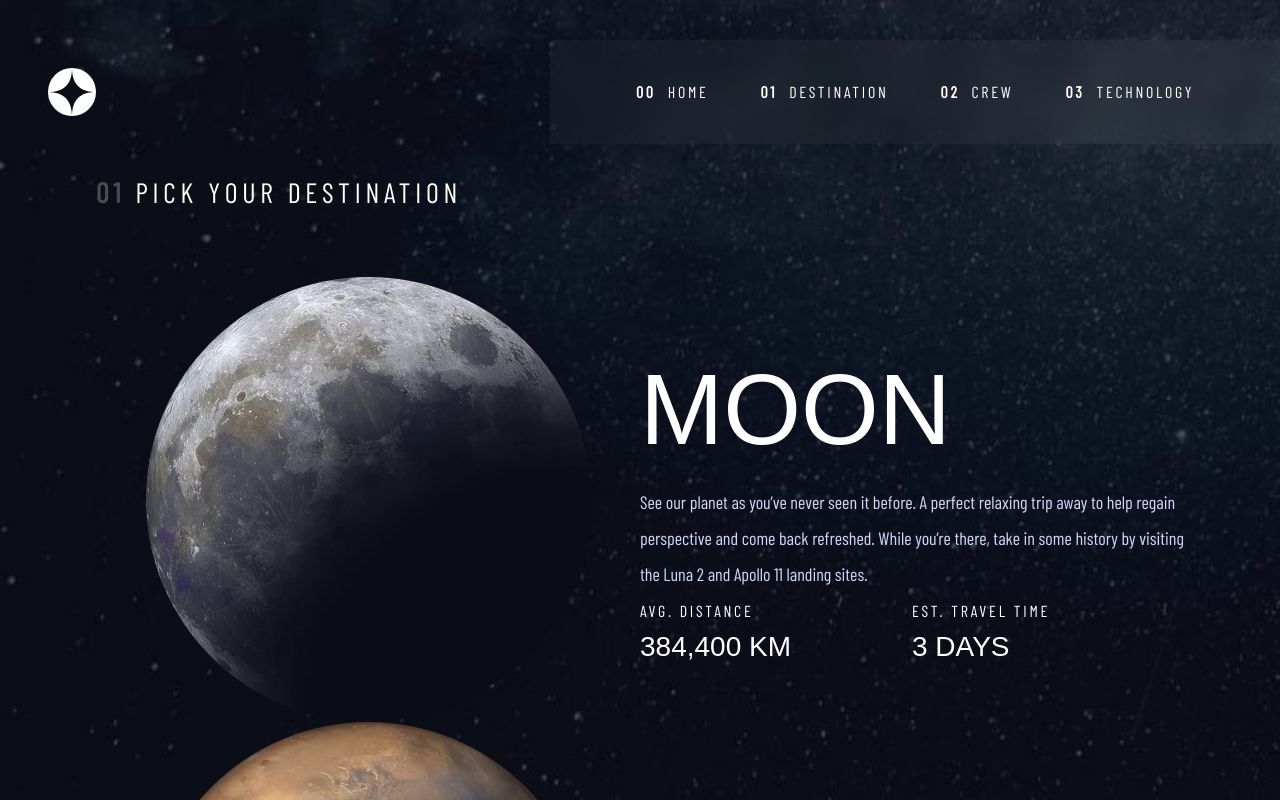
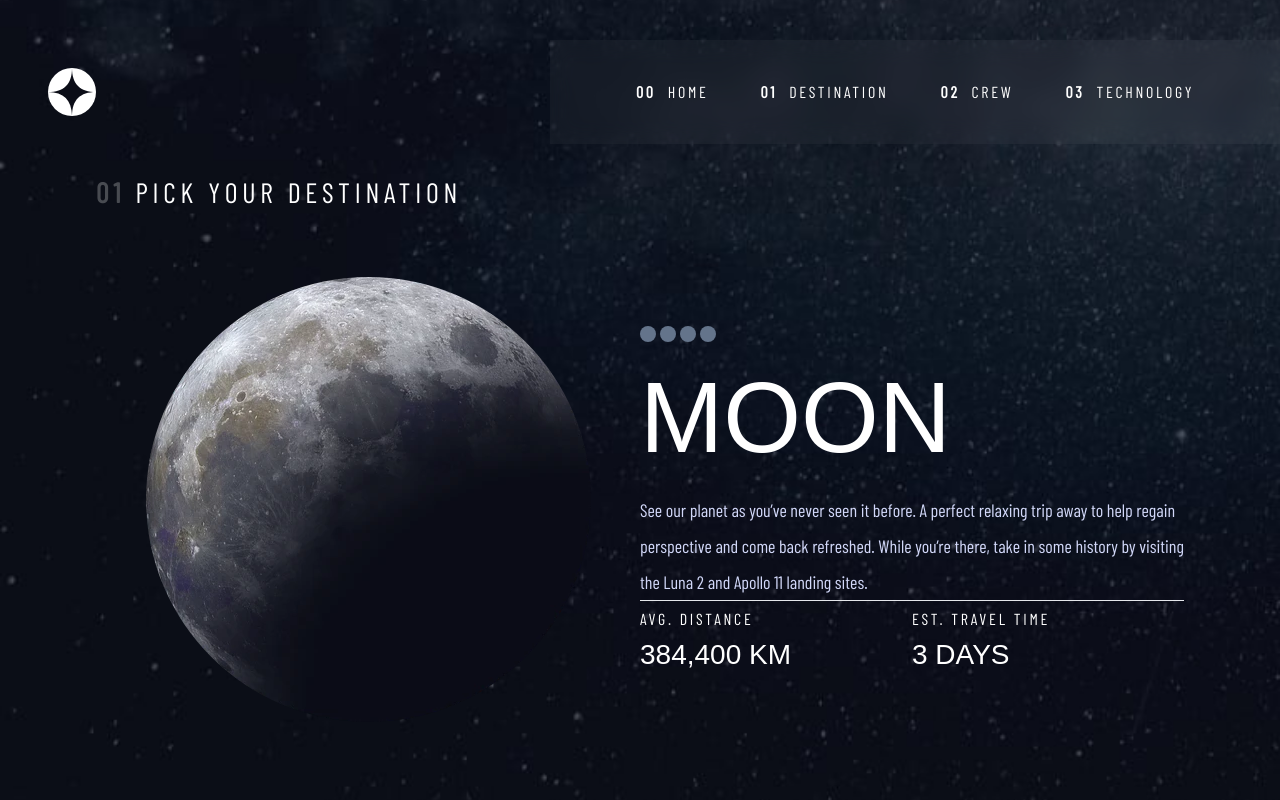
Before and after one commit to mackieva/space-tour, a Next.js app: page /destination in a window 1280 px wide. Shown: the top 800 px of the page. Built offline with nearby package versions, Linux system fonts and the light colour scheme; a web font is replaced by a local one.

Commit message:
Selection Logic

```diff
--- a/src/app/crew/page.tsx
+++ b/src/app/crew/page.tsx
@@ -1,11 +1,15 @@
+'use client';
+
 import Image from 'next/image';
 import bgDesktop from '/public/assets/crew/background-crew-desktop.jpg';
 import bgTablet from '/public/assets/crew/background-crew-tablet.jpg';
 import bgMobile from '/public/assets/crew/background-crew-mobile.jpg';
 import { data } from '@/util/data';
+import { useState } from 'react';
 
 export default function CrewPage() {
 	const content = data.crew;
+	const [tab, setTab] = useState(0);
 	return (
 		<main className='h-screen w-full p-24 absolute top-0 left-0'>
 			<Image
@@ -50,26 +54,44 @@ export default function CrewPage() {
 				</h5>
 			</div>
 			<div className='overflow-y-visible -mt-20'>
-				{content.map((c) => (
+				<div className='mx-w-screen-lg mx-auto grid grid-cols-2 relative z-20'>
+					<div className='flex flex-col justify-center items-start'>
+						{content.map((c, i) => (
 							<div
 								key={c.name}
-						className='mx-w-screen-lg mx-auto grid grid-cols-2 relative z-20'
+								className={`destinationContent ${tab === i && 'show'}`}
 							>
-						<div className='flex flex-col justify-center items-start'>
 								<h4>{c.role}</h4>
 								<h3>{c.name}</h3>
 								<p className='text-lavender'>{c.bio}</p>
 							</div>
+						))}
+						{content.map((c, i) => (
+							<button
+								key={i}
+								onClick={() => setTab(i)}
+								className='p-2 bg-slate-500 rounded-full'
+							></button>
+						))}
+					</div>
 					<div className='flex justify-center items-center'>
+						{content.map((c, i) => (
+							<div
+								key={c.name}
+								id={c.name}
+								className={`destinationContent ${tab === i ? 'show' : ''}`}
+							>
 								<Image
+									key={c.name}
 									src={c.images.webp}
 									width={445}
 									height={445}
 									alt={`Satellite Image of ${c.name}`}
 								/>
 							</div>
+						))}
 					</div>
-				))}
+				</div>
 			</div>
 		</main>
 	);
--- a/src/app/destination/page.tsx
+++ b/src/app/destination/page.tsx
@@ -1,11 +1,14 @@
+'use client';
 import Image from 'next/image';
 import { data } from '@/util/data';
 import bgDesktop from '/public/assets/destination/background-destination-desktop.jpg';
 import bgTablet from '/public/assets/destination/background-destination-tablet.jpg';
 import bgMobile from '/public/assets/destination/background-destination-mobile.jpg';
+import { useState } from 'react';
 
 export default function DestinationPage() {
 	const content = data.destinations;
+	const [tab, setTab] = useState(0);
 	return (
 		<main className='h-screen w-full p-24 absolute top-0 left-0'>
 			<Image
@@ -50,12 +53,14 @@ export default function DestinationPage() {
 				</h5>
 			</div>
 			<div className='overflow-hidden'>
-				{content.map((c) => (
+				<div className='mx-w-screen-lg mx-auto grid grid-cols-2 relative z-20'>
+					<div className='flex justify-center items-center'>
+						{content.map((c, i) => (
 							<div
 								key={c.name}
-						className='mx-w-screen-lg mx-auto grid grid-cols-2 relative z-20'
+								id={c.name}
+								className={`destinationContent ${tab === i ? 'show' : ''}`}
 							>
-						<div className='flex justify-center items-center'>
 								<Image
 									src={c.images.webp}
 									width={445}
@@ -63,7 +68,23 @@ export default function DestinationPage() {
 									alt={`Satellite Image of ${c.name}`}
 								/>
 							</div>
+						))}
+					</div>
 					<div className='flex flex-col justify-center items-start'>
+						<div className='flex gap-1'>
+							{content.map((c, i) => (
+								<button
+									key={i}
+									onClick={() => setTab(i)}
+									className='p-2 bg-slate-500 rounded-full'
+								></button>
+							))}
+						</div>
+						{content.map((c, i) => (
+							<div
+								key={c.name}
+								className={`destinationContent ${tab === i && 'show'}`}
+							>
 								<h2>{c.name}</h2>
 								<p className='text-lavender'>{c.description}</p>
 								<hr />
@@ -80,8 +101,9 @@ export default function DestinationPage() {
 									</div>
 								</div>
 							</div>
+						))}
 					</div>
-				))}
+				</div>
 			</div>
 		</main>
 	);
--- a/src/app/globals.css
+++ b/src/app/globals.css
@@ -43,3 +43,16 @@ h5 {
 .logoBorder {
 	@apply bg-slate-400 w-0 h-[1px] mr-[-100px] relative z-[50];
 }
+
+/*** DESTINATIONS ****/
+
+.destinationContent {
+	display: none;
+	opacity: 0;
+	transition: all 0.3s ease;
+}
+
+.destinationContent.show {
+	display: block;
+	opacity: 1;
+}
--- a/src/app/technology/page.tsx
+++ b/src/app/technology/page.tsx
@@ -1,11 +1,14 @@
+'use client';
 import Image from 'next/image';
 import bgDesktop from '/public/assets/technology/background-technology-desktop.jpg';
 import bgTablet from '/public/assets/technology/background-technology-tablet.jpg';
 import bgMobile from '/public/assets/technology/background-technology-mobile.jpg';
 import { data } from '@/util/data';
+import { useState } from 'react';
 
 export default function TechnologyPage() {
 	const content = data.technology;
+	const [tab, setTab] = useState(0);
 	return (
 		<main className='h-screen w-full p-24 absolute top-0 left-0'>
 			<Image
@@ -50,26 +53,41 @@ export default function TechnologyPage() {
 				</h5>
 			</div>
 			<div className='overflow-y-visible -mt-20'>
-				{content.map((c) => (
+				<div className='mx-w-screen-lg mx-auto grid grid-cols-3 relative z-20'>
+					<div className='flex flex-col gap-1'>
+						{content.map((c, i) => (
+							<button
+								key={i}
+								onClick={() => setTab(i)}
+								className='p-2 bg-slate-500 rounded-full'
+							></button>
+						))}
+					</div>
+					<div className='flex flex-col justify-center items-start'>
+						{content.map((c, i) => (
 							<div
-						key={c.name}
-						className='mx-w-screen-lg mx-auto grid grid-cols-2 relative z-20'
+								key={i}
+								className={`destinationContent ${tab === i ? 'show' : ''}`}
 							>
-						<div className='flex flex-col justify-center items-start'>
 								<p className='secondaryTwo'>The Terminology...</p>
 								<h3>{c.name}</h3>
 								<p className='text-lavender'>{c.description}</p>
 							</div>
+						))}
+					</div>
 					<div className='flex justify-center items-center'>
+						{content.map((c, i) => (
 							<Image
+								key={i}
 								src={c.images.portrait}
 								width={445}
 								height={445}
 								alt={`Satellite Image of ${c.name}`}
+								className={`destinationContent ${tab === i ? 'show' : ''}`}
 							/>
+						))}
 					</div>
 				</div>
-				))}
 			</div>
 		</main>
 	);
```
Lines whose indentation alone changed are shown as unchanged.
